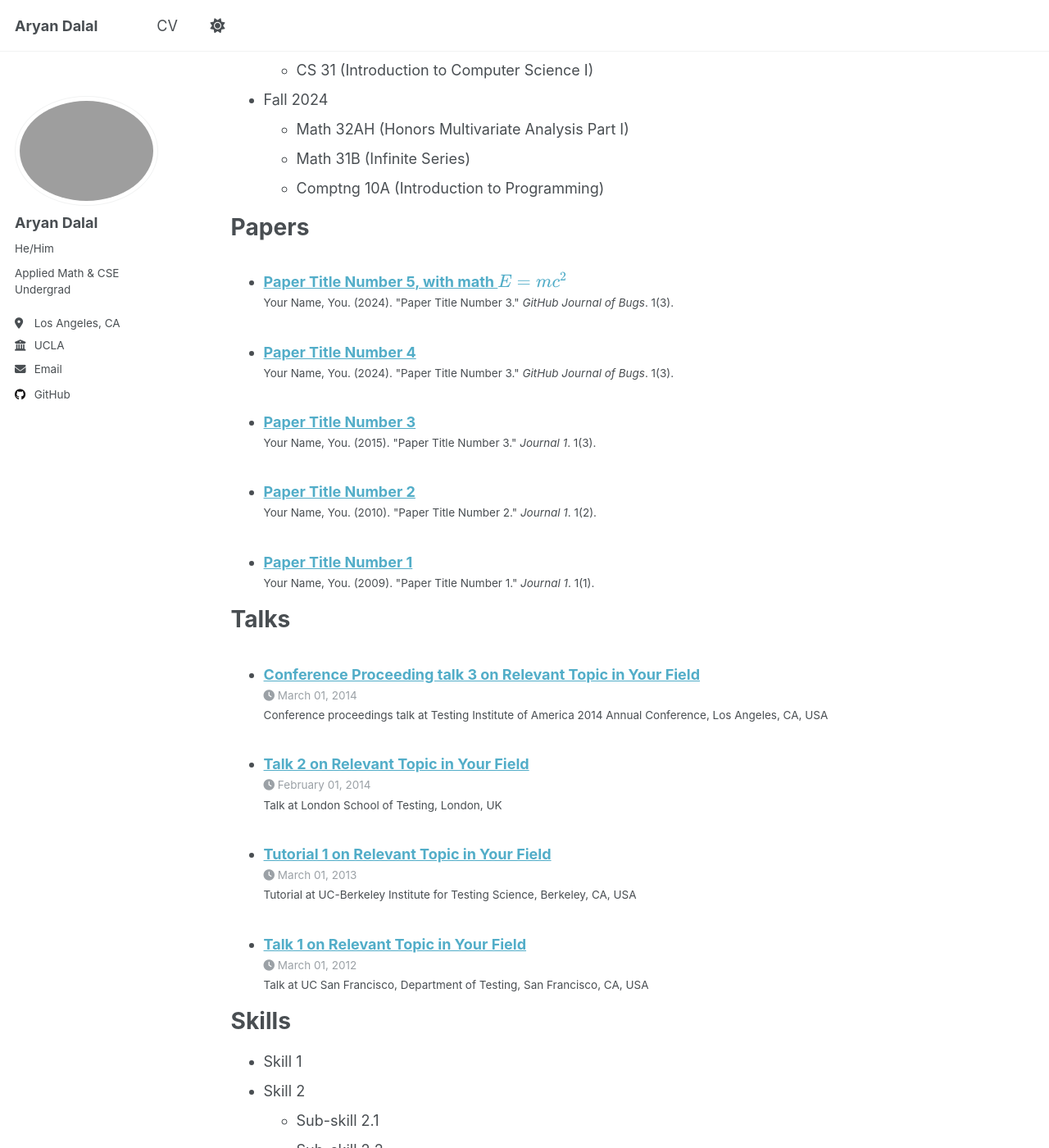
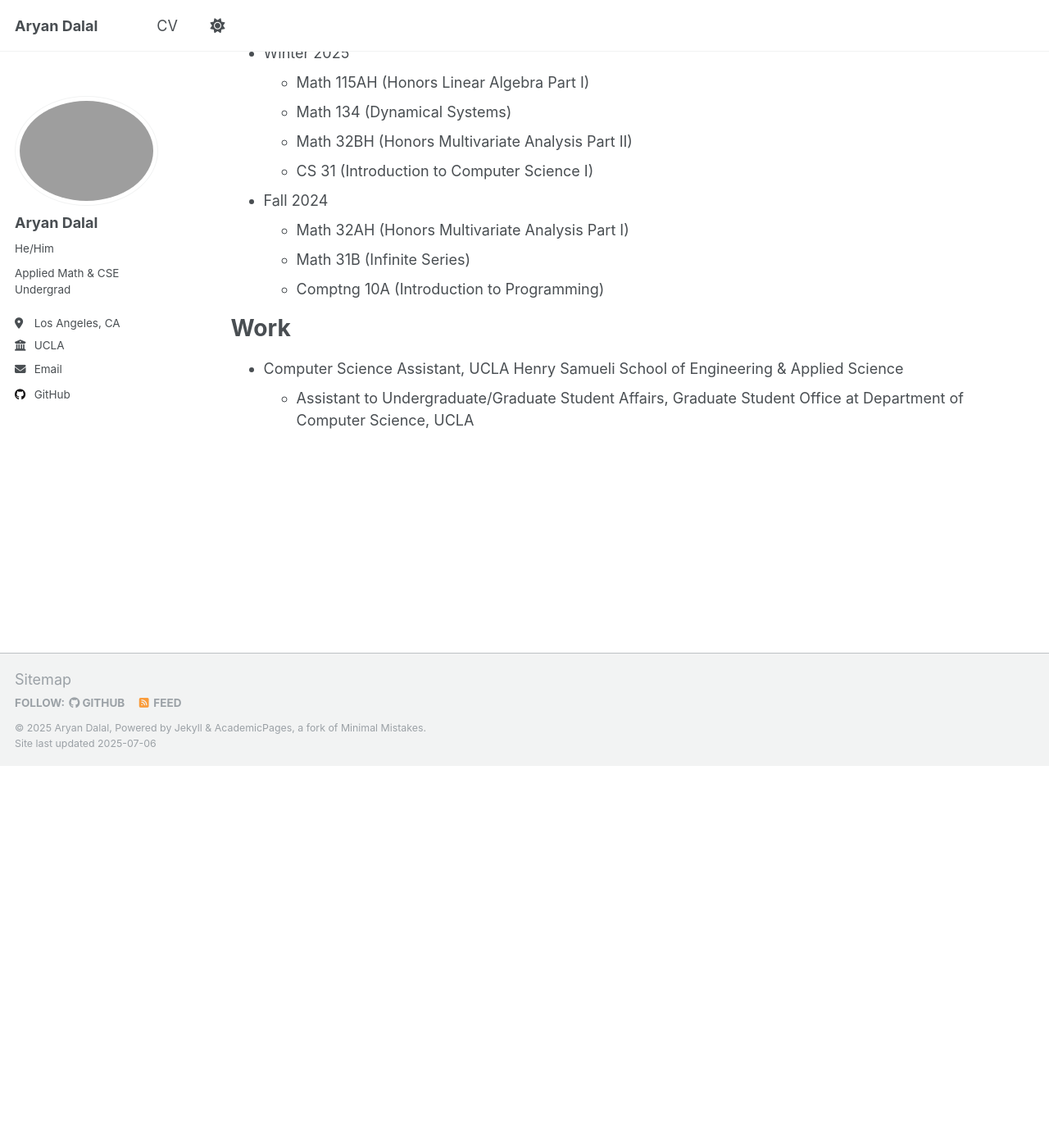
Before and after one commit to DalalAryan/DalalAryan.github.io, a Jekyll site: the page built from _pages/cv.md, in a window 1280 px wide and 1400 px high, scrolled down 1071 px. Shown: the whole window at 82% size. Built offline with Jekyll 4.4.1, drawn with Linux system fonts in a browser that asks for light colours; a script that is not in the unit is left out; after the commit the page ends 2005 px from its top, so only the background shows below that; some of the changed text lies outside the part shown.

Commit message:
Update cv.md

```diff
--- a/_pages/cv.md
+++ b/_pages/cv.md
@@ -50,27 +54,7 @@ Classes
   * Math 31B (Infinite Series)
   * Comptng 10A (Introduction to Programming)
 
-Papers
+Work
 ======
-  <ul>{% for post in site.publications reversed %}
-    {% include archive-single-cv.html %}
-  {% endfor %}</ul>
-
-Talks
-======
-  <ul>{% for post in site.talks reversed %}
-    {% include archive-single-talk-cv.html  %}
-  {% endfor %}</ul>
-
-Skills
-======
-* Skill 1
-* Skill 2
-  * Sub-skill 2.1
-  * Sub-skill 2.2
-  * Sub-skill 2.3
-* Skill 3
-
-Service and leadership
-======
-* Currently signed in to 43 different slack teams
+* Computer Science Assistant, UCLA Henry Samueli School of Engineering & Applied Science
+  * Assistant to Undergraduate/Graduate Student Affairs, Graduate Student Office at Department of Computer Science, UCLA
```
Also changed, not shown: other parts of _pages/cv.md (+4 -0 lines).
